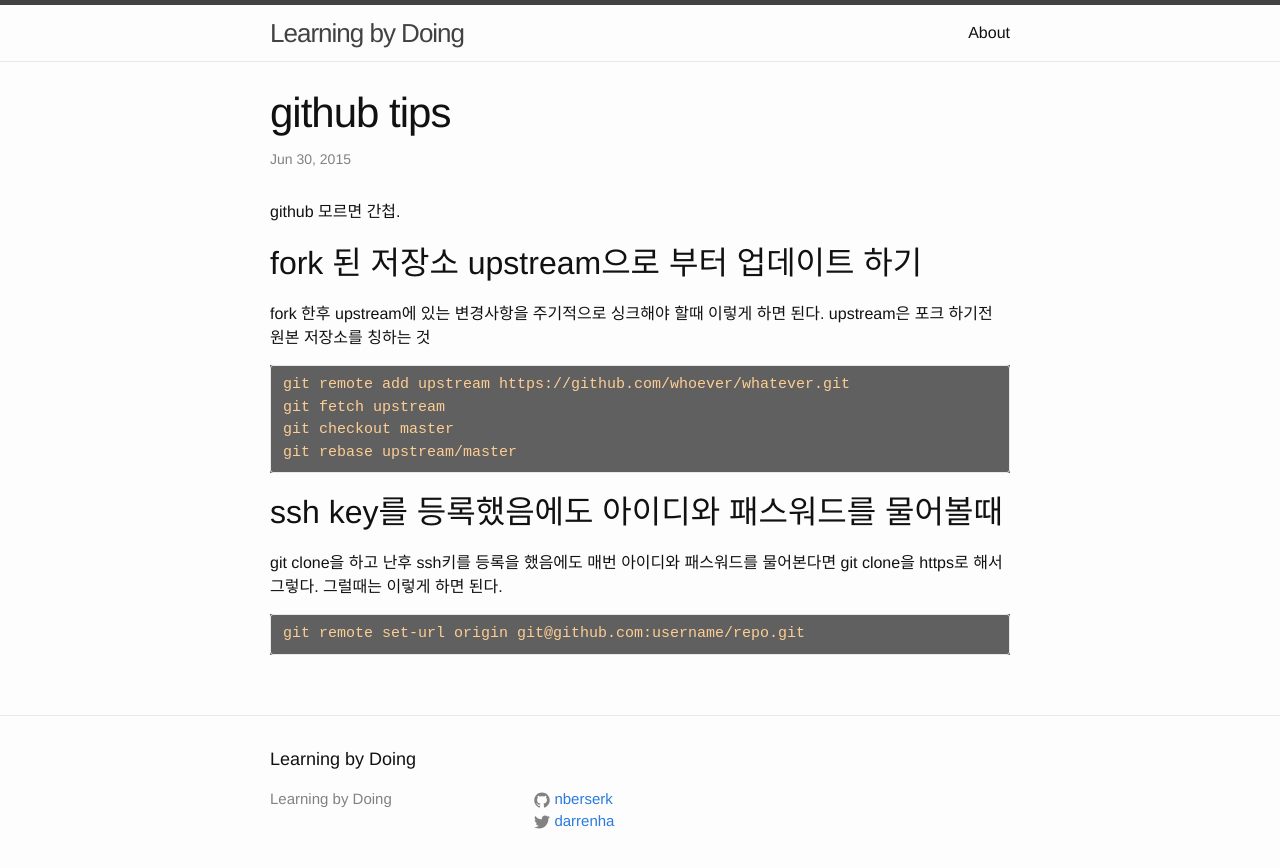
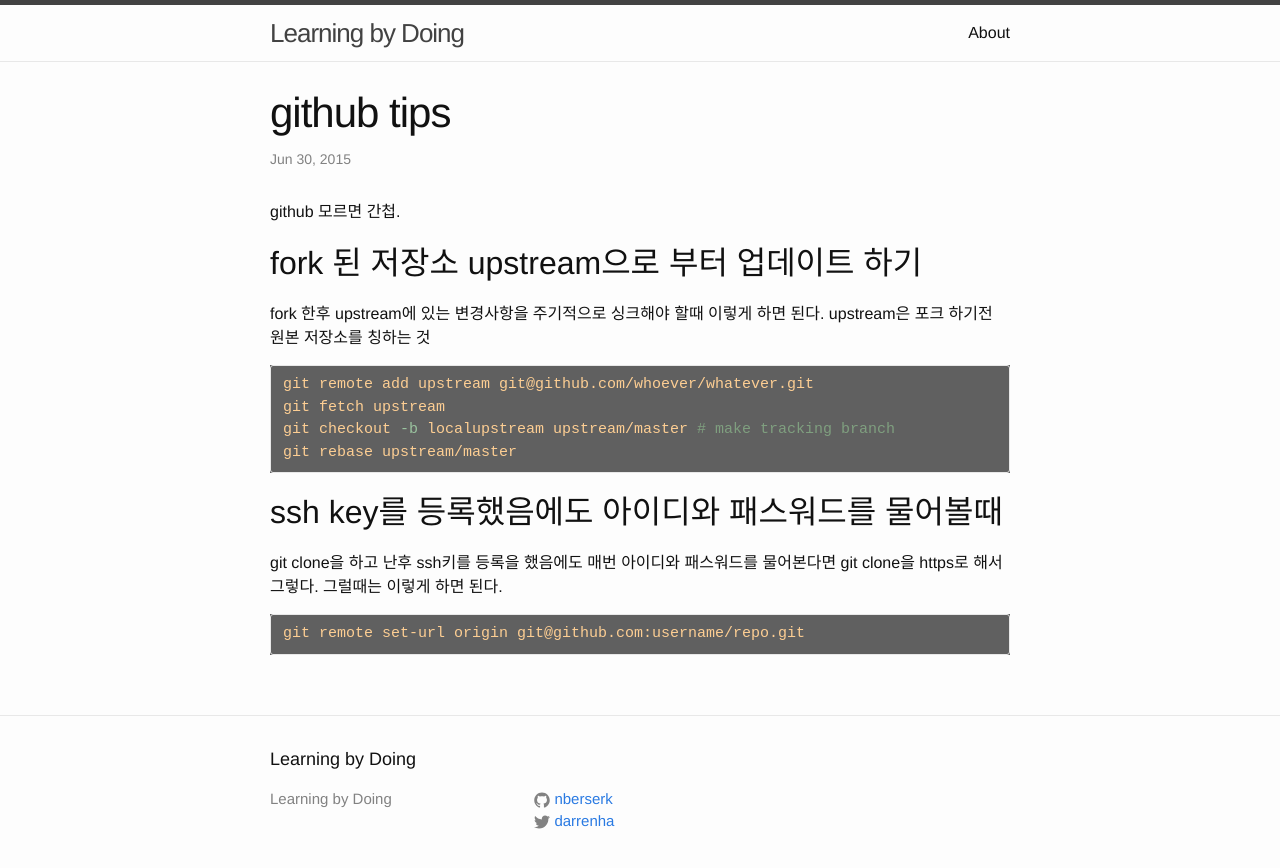
Before and after one commit to nberserk/nberserk.github.io.backup, a Jekyll site: the page built from _posts/2015-06-30-using-github.md, in a window 1280 px wide. Shown: the top 868 px of the page. Built offline with Jekyll 4.4.1, drawn with Linux system fonts in a browser that asks for light colours; Markdown is read by kramdown in place of the engine named in the settings; comment, search, counter and statistics services are not loaded.

Commit message:
minor update

```diff
--- a/_posts/2015-06-30-using-github.md
+++ b/_posts/2015-06-30-using-github.md
@@ -7,12 +7,13 @@
 github 모르면 간첩.
 
 ## fork 된 저장소 upstream으로 부터 업데이트 하기
+
 fork 한후 upstream에 있는 변경사항을 주기적으로 싱크해야 할때 이렇게 하면 된다.
 upstream은 포크 하기전 원본 저장소를 칭하는 것
 {% highlight bash%}
-git remote add upstream https://github.com/whoever/whatever.git
+git remote add upstream git@github.com/whoever/whatever.git
 git fetch upstream
-git checkout master
+git checkout -b localupstream upstream/master # make tracking branch
 git rebase upstream/master
 {% endhighlight %}
 
```
